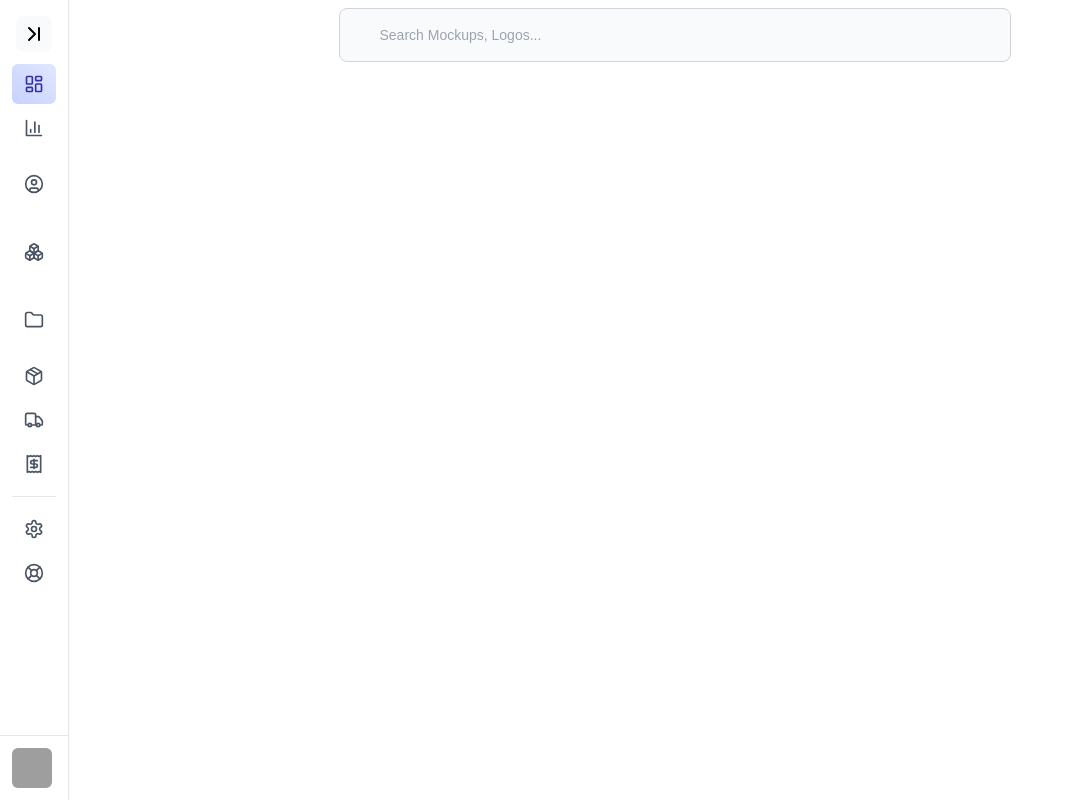
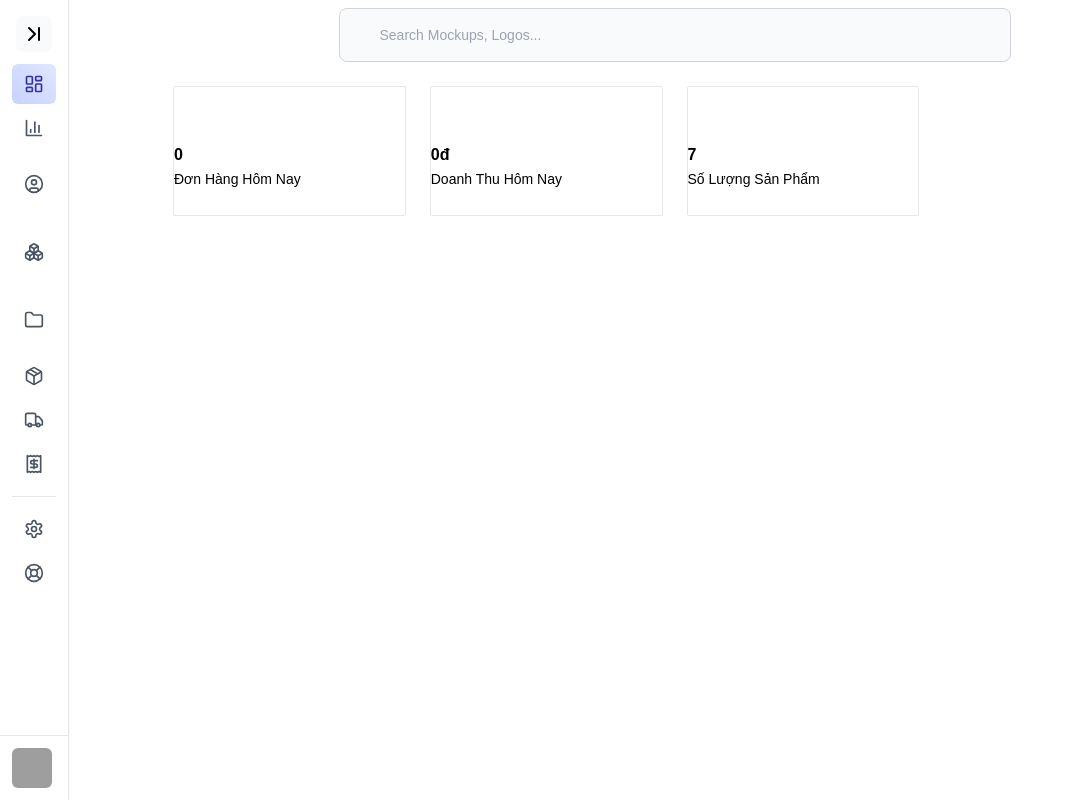
Before and after one commit to gamnt04/datn_website_fashion, a React (Vite) app in the folder Frontend/: page /admin in a window 1280 px wide. Shown: the whole page, without its empty margins (0-1074 px from the left). Built offline with nearby package versions, Linux system fonts and the light colour scheme; data requests are answered from the project's data file; grey boxes are pictures that could not be loaded.

Commit message:
27-5-2024

```diff
--- a/Frontend/src/configs/axios.ts
+++ b/Frontend/src/configs/axios.ts
@@ -1,5 +1,5 @@
 import axios from "axios";
 const instance = axios.create({
-  baseURL: "http://localhost:2004/api/",
+  baseURL: "http://localhost:3000"
 });
 export default instance;
--- a/Frontend/src/output.css
+++ b/Frontend/src/output.css
@@ -986,6 +986,10 @@ video {
   height: 2.5rem;
 }
 
+.h-11 {
+  height: 2.75rem;
+}
+
 .h-12 {
   height: 3rem;
 }
@@ -1196,6 +1200,10 @@ video {
 
 .w-10 {
   width: 2.5rem;
+}
+
+.w-11 {
+  width: 2.75rem;
 }
 
 .w-12 {
@@ -2330,6 +2338,11 @@ video {
 .py-5 {
   padding-top: 1.25rem;
   padding-bottom: 1.25rem;
+}
+
+.py-6 {
+  padding-top: 1.5rem;
+  padding-bottom: 1.5rem;
 }
 
 .py-\[100px\] {
@@ -3619,6 +3632,10 @@ video {
     grid-template-columns: repeat(6, minmax(0, 1fr));
   }
 
+  .md\:gap-6 {
+    gap: 1.5rem;
+  }
+
   .md\:rounded-lg {
     border-radius: 0.5rem;
   }
@@ -3646,8 +3663,18 @@ video {
 }
 
 @media (min-width: 1280px) {
+  .xl\:grid-cols-4 {
+    grid-template-columns: repeat(4, minmax(0, 1fr));
+  }
+
   .xl\:p-7 {
     padding: 1.75rem;
+  }
+}
+
+@media (min-width: 1536px) {
+  .\32xl\:gap-7 {
+    gap: 1.75rem;
   }
 }
 
@@ -3691,6 +3718,10 @@ video {
     background-color: rgb(17 24 39 / var(--tw-bg-opacity));
   }
 
+  .dark\:fill-white {
+    fill: #fff;
+  }
+
   .dark\:text-gray-200 {
     --tw-text-opacity: 1;
     color: rgb(229 231 235 / var(--tw-text-opacity));
--- a/Frontend/src/pages/Admin/Dashboard/Dashboard.tsx
+++ b/Frontend/src/pages/Admin/Dashboard/Dashboard.tsx
@@ -1,14 +1,143 @@
-import React from 'react';
-import Box from '@mui/material/Box';
-import Typography from '@mui/material/Typography';
+import React, { useEffect, useState } from "react";
+import Box from "@mui/material/Box";
+import Typography from "@mui/material/Typography";
+import axios from "axios";
+import dayjs from "dayjs";
+type order = {
+  id: number;
+  datetime: string;
+  price: number;
+};
+const MainContent = () => {
+  const [orderday, setOrderday] = useState<number>(0);
+  useEffect(() => {
+    (async () => {
+      try {
+        const { data } = await axios.get<order[]>(
+          "http://localhost:3000/orders"
+        );
+        const today = dayjs().startOf("day");
+        const ordertoday = data.filter((order) =>
+          dayjs(order.datetime).isSame(today, "day")
+        );
+        setOrderday(ordertoday.length);
+      } catch (error) {
+        console.log(error);
+      }
+    })();
+  }, []);
+  const [revenueday, setRevenueday] = useState<number>(0);
+  useEffect(() => {
+    (async () => {
+      try {
+        const { data } = await axios.get<order[]>(
+          "http://localhost:3000/orders"
+        );
+        const today = dayjs().startOf("day");
+        const ordertoday = data.filter((order) =>
+          dayjs(order.datetime).isSame(today, "day")
+        );
+        const totalRevenueday = ordertoday.reduce(
+          (sum, order) => sum + order.price,
+          0
+        );
+        setRevenueday(totalRevenueday);
+      } catch (error) {
+        console.log(error);
+      }
+    })();
+  });
 
-const MainContent = () => {
+  const [users, setUsers] = useState<number>(0);
+  useEffect(() => {
+    (async () => {
+      try {
+        const { data } = await axios.get<order[]>(
+          "http://localhost:3000/orders"
+        );
+        setUsers(data.length);
+      } catch (error) {
+        console.log(error);
+      }
+    })();
+  });
   return (
     <Box component="main" sx={{ flexGrow: 1, p: 3 }}>
-      <Typography paragraph>
-      </Typography>
-      <Typography paragraph>
-      </Typography>
+      <div className="grid grid-cols-1 gap-4 md:grid-cols-2 md:gap-6 xl:grid-cols-4 2xl:gap-7.5">
+        <div className="rounded-sm border border-stroke bg-white px-7.5 py-6 shadow-default dark:border-strokedark dark:bg-boxdark">
+          <div className="flex h-11.5 w-11.5 items-center justify-center rounded-full bg-meta-2 dark:bg-meta-4">
+            <svg
+              className="fill-primary dark:fill-white"
+              width={22}
+              height={16}
+              viewBox="0 0 22 16"
+              fill="none"
+              xmlns="http://www.w3.org/2000/svg"
+            >
+              <path d="M11 15.1156C4.19376 15.1156 0.825012 8.61876 0.687512 8.34376C0.584387 8.13751 0.584387 7.86251 0.687512 7.65626C0.825012 7.38126 4.19376 0.918762 11 0.918762C17.8063 0.918762 21.175 7.38126 21.3125 7.65626C21.4156 7.86251 21.4156 8.13751 21.3125 8.34376C21.175 8.61876 17.8063 15.1156 11 15.1156ZM2.26876 8.00001C3.02501 9.27189 5.98126 13.5688 11 13.5688C16.0188 13.5688 18.975 9.27189 19.7313 8.00001C18.975 6.72814 16.0188 2.43126 11 2.43126C5.98126 2.43126 3.02501 6.72814 2.26876 8.00001Z" />
+              <path d="M11 10.9219C9.38438 10.9219 8.07812 9.61562 8.07812 8C8.07812 6.38438 9.38438 5.07812 11 5.07812C12.6156 5.07812 13.9219 6.38438 13.9219 8C13.9219 9.61562 12.6156 10.9219 11 10.9219ZM11 6.625C10.2437 6.625 9.625 7.24375 9.625 8C9.625 8.75625 10.2437 9.375 11 9.375C11.7563 9.375 12.375 8.75625 12.375 8C12.375 7.24375 11.7563 6.625 11 6.625Z" />
+            </svg>
+          </div>
+          <div className="mt-4 flex items-end justify-between">
+            <div>
+              <h4 className="text-title-md font-bold text-black dark:text-white">
+                {orderday}
+              </h4>
+              <span className="text-sm font-medium">Đơn Hàng Hôm Nay </span>
+            </div>
+          </div>
+        </div>
+        <div className="rounded-sm border border-stroke bg-white px-7.5 py-6 shadow-default dark:border-strokedark dark:bg-boxdark">
+          <div className="flex h-11.5 w-11.5 items-center justify-center rounded-full bg-meta-2 dark:bg-meta-4">
+            <svg
+              className="fill-primary dark:fill-white"
+              width={22}
+              height={16}
+              viewBox="0 0 22 16"
+              fill="none"
+              xmlns="http://www.w3.org/2000/svg"
+            >
+              <path d="M11 15.1156C4.19376 15.1156 0.825012 8.61876 0.687512 8.34376C0.584387 8.13751 0.584387 7.86251 0.687512 7.65626C0.825012 7.38126 4.19376 0.918762 11 0.918762C17.8063 0.918762 21.175 7.38126 21.3125 7.65626C21.4156 7.86251 21.4156 8.13751 21.3125 8.34376C21.175 8.61876 17.8063 15.1156 11 15.1156ZM2.26876 8.00001C3.02501 9.27189 5.98126 13.5688 11 13.5688C16.0188 13.5688 18.975 9.27189 19.7313 8.00001C18.975 6.72814 16.0188 2.43126 11 2.43126C5.98126 2.43126 3.02501 6.72814 2.26876 8.00001Z" />
+              <path d="M11 10.9219C9.38438 10.9219 8.07812 9.61562 8.07812 8C8.07812 6.38438 9.38438 5.07812 11 5.07812C12.6156 5.07812 13.9219 6.38438 13.9219 8C13.9219 9.61562 12.6156 10.9219 11 10.9219ZM11 6.625C10.2437 6.625 9.625 7.24375 9.625 8C9.625 8.75625 10.2437 9.375 11 9.375C11.7563 9.375 12.375 8.75625 12.375 8C12.375 7.24375 11.7563 6.625 11 6.625Z" />
+            </svg>
+          </div>
+          <div className="mt-4 flex items-end justify-between">
+            <div>
+              <h4 className="text-title-md font-bold text-black dark:text-white">
+                {revenueday.toLocaleString()}đ
+              </h4>
+              <span className="text-sm font-medium">Doanh Thu Hôm Nay </span>
+            </div>
+          </div>
+        </div>
+        <div className="rounded-sm border border-stroke bg-white px-7.5 py-6 shadow-default dark:border-strokedark dark:bg-boxdark">
+          <div className="flex h-11.5 w-11.5 items-center justify-center rounded-full bg-meta-2 dark:bg-meta-4">
+            <svg
+              className="fill-primary dark:fill-white"
+              width={22}
+              height={16}
+              viewBox="0 0 22 16"
+              fill="none"
+              xmlns="http://www.w3.org/2000/svg"
+            >
+              <path d="M11 15.1156C4.19376 15.1156 0.825012 8.61876 0.687512 8.34376C0.584387 8.13751 0.584387 7.86251 0.687512 7.65626C0.825012 7.38126 4.19376 0.918762 11 0.918762C17.8063 0.918762 21.175 7.38126 21.3125 7.65626C21.4156 7.86251 21.4156 8.13751 21.3125 8.34376C21.175 8.61876 17.8063 15.1156 11 15.1156ZM2.26876 8.00001C3.02501 9.27189 5.98126 13.5688 11 13.5688C16.0188 13.5688 18.975 9.27189 19.7313 8.00001C18.975 6.72814 16.0188 2.43126 11 2.43126C5.98126 2.43126 3.02501 6.72814 2.26876 8.00001Z" />
+              <path d="M11 10.9219C9.38438 10.9219 8.07812 9.61562 8.07812 8C8.07812 6.38438 9.38438 5.07812 11 5.07812C12.6156 5.07812 13.9219 6.38438 13.9219 8C13.9219 9.61562 12.6156 10.9219 11 10.9219ZM11 6.625C10.2437 6.625 9.625 7.24375 9.625 8C9.625 8.75625 10.2437 9.375 11 9.375C11.7563 9.375 12.375 8.75625 12.375 8C12.375 7.24375 11.7563 6.625 11 6.625Z" />
+            </svg>
+          </div>
+          <div className="mt-4 flex items-end justify-between">
+            <div>
+              <h4 className="text-title-md font-bold text-black dark:text-white">
+                {users}
+              </h4>
+              <span className="text-sm font-medium">Số Lượng Sản Phẩm </span>
+            </div>
+          </div>
+        </div>
+      </div>
+
+      <Typography paragraph></Typography>
+
+      <Typography paragraph></Typography>
     </Box>
   );
 };
--- a/Frontend/src/routes/index.tsx
+++ b/Frontend/src/routes/index.tsx
@@ -76,7 +76,10 @@ const RouterComponent = () => {
             <Route index element={<Dashboard />} />
             <Route path="/admin/category" element={<Category />} />
             <Route path="/admin/orders" element={<OrderList />} />
-            <Route path="/admin/orders/:id/orderDetali" element={<OrdersDetali />} />
+            <Route
+              path="/admin/orders/:id/orderDetali"
+              element={<OrdersDetali />}
+            />
           </Route>
         </Routes>
       </Router>
```
Also changed, not shown: Frontend/package.json (+4 -3 lines), Frontend/src/pages/Admin/Orders/OrderList.tsx (+10 -10 lines), Frontend/src/pages/Admin/Products/productslist.tsx (added, +9 -0 lines), Frontend/db.json (line endings or trailing spaces), 1 other file (tests, documents, lock files or other folders).
